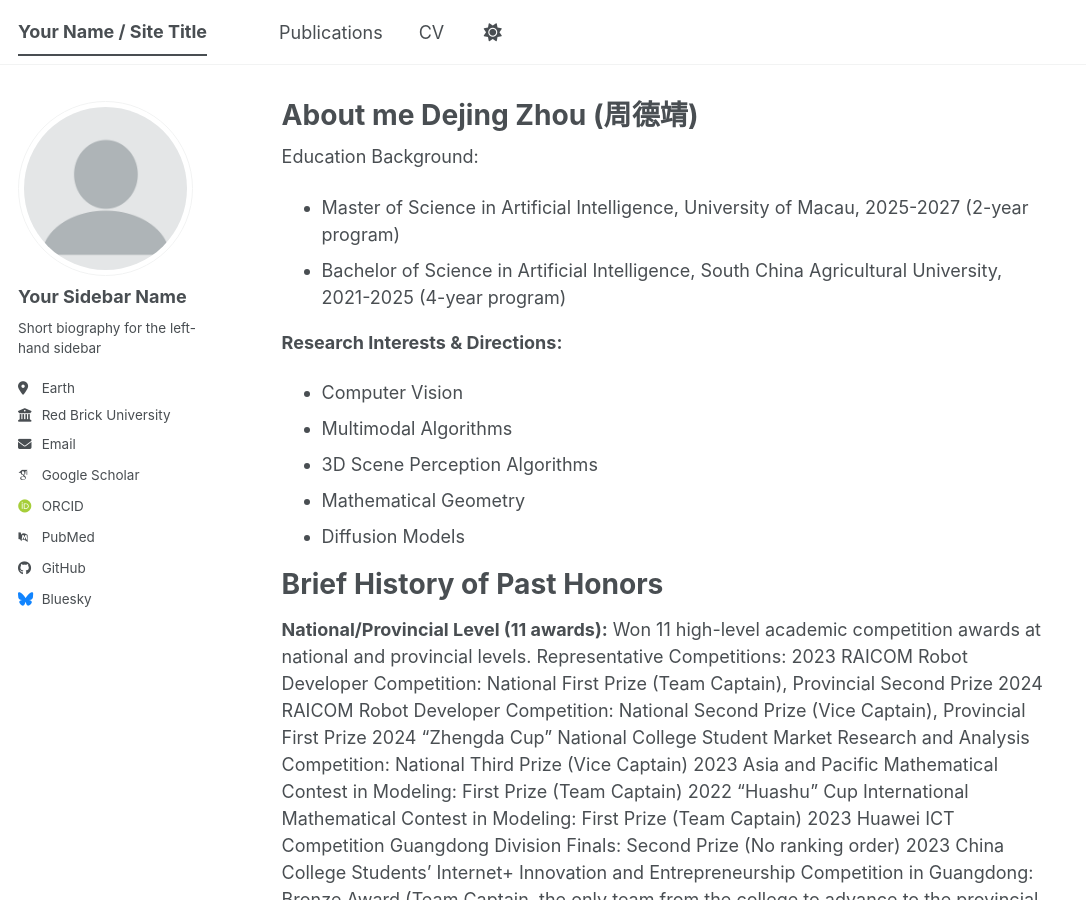
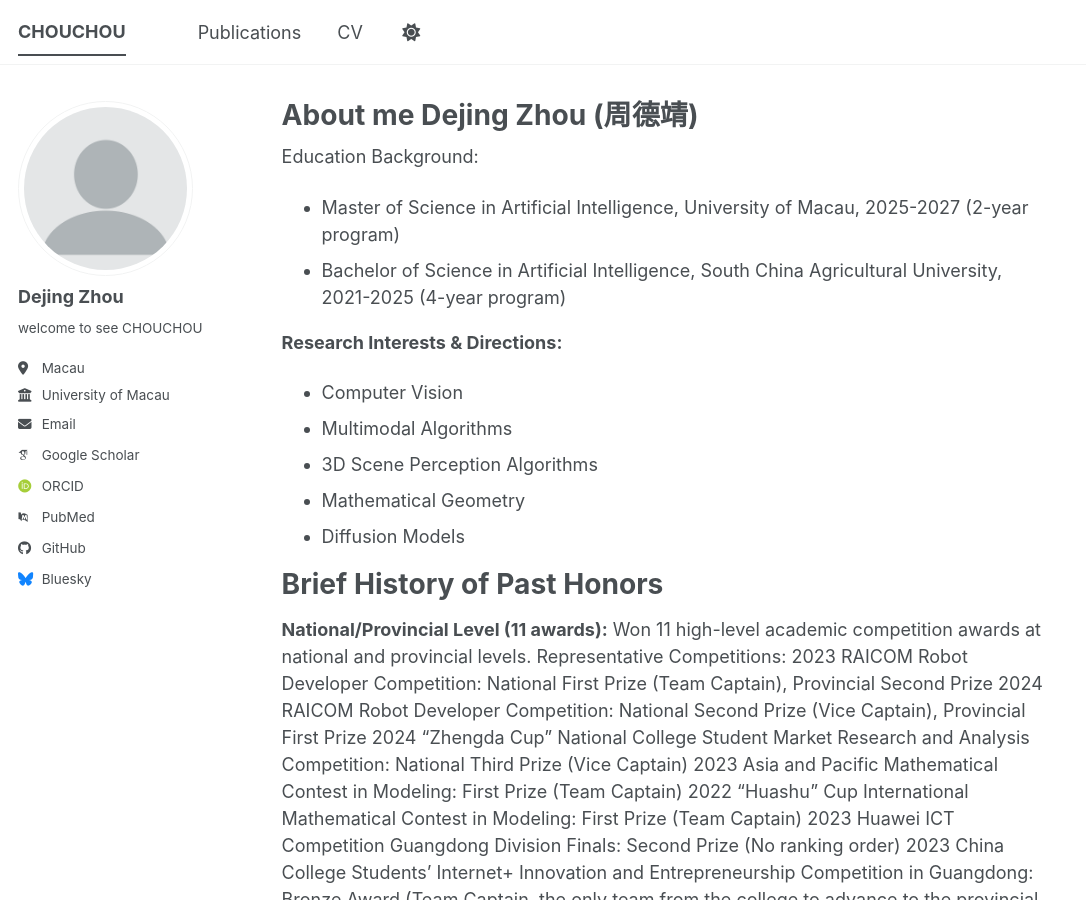
Before and after one commit to chouchouiio/Chouchouiio.github.io, a Jekyll site: the page built from _pages/about.md, in a window 1280 px wide and 900 px high. Shown: the whole window, without its empty margins (0-1086 px from the left). Built offline with Jekyll 4.4.1, drawn with Linux system fonts in a browser that asks for light colours; some web fonts are replaced; a script bundle is joined from its source files by our own code; library files that are not in the unit come from our copies.

Commit message:
Update _config.yml

```diff
--- a/_config.yml
+++ b/_config.yml
@@ -9,14 +9,14 @@
 # Basic Site Settings
 locale                   : "en-US"
 site_theme               : "default" # The available themes options are "default", "air", "sunrise", "mint", "dirt" and "contrast"
-title                    : "Your Name / Site Title"
+title                    : "CHOUCHOU"
 title_separator          : "-"
 name                     : &name "Your Name"
 description              : &description "Your Name's academic portfolio"   # Update this with a general description of your site, this is the default if not overridden by a page
 url                      : https://academicpages.github.io # The base hostname & protocol for your site e.g. "https://[your GitHub username].github.io",
                                                            # or if you already have some other page hosted on Github then use "https://[your GitHub username].github.io/[Your Repo Name]"
 baseurl                  : "" # the subpath of your site, e.g. "/blog"
-repository               : "academicpages/academicpages.github.io"
+repository               : "chouchouiio.github.io/"
 
 # Site Author - The following control what appear as part of the author content on the side bar.
 #               If a field is blank the icon and link will not appear, otherwise it will be shown.
@@ -24,11 +24,11 @@ repository               : "academicpages/academicpages.github.io"
 author:
   # Biographic information
   avatar           : "profile.png"
-  name             : "Your Sidebar Name"
+  name             : "Dejing Zhou"
   pronouns         : # example: "she/her"
-  bio              : "Short biography for the left-hand sidebar"
-  location         : "Earth"
-  employer         : "Red Brick University"
+  bio              : "welcome to see CHOUCHOU"
+  location         : "Macau"
+  employer         : "University of Macau"
   uri              : # URL
   email            : "none@example.org"
 
```
